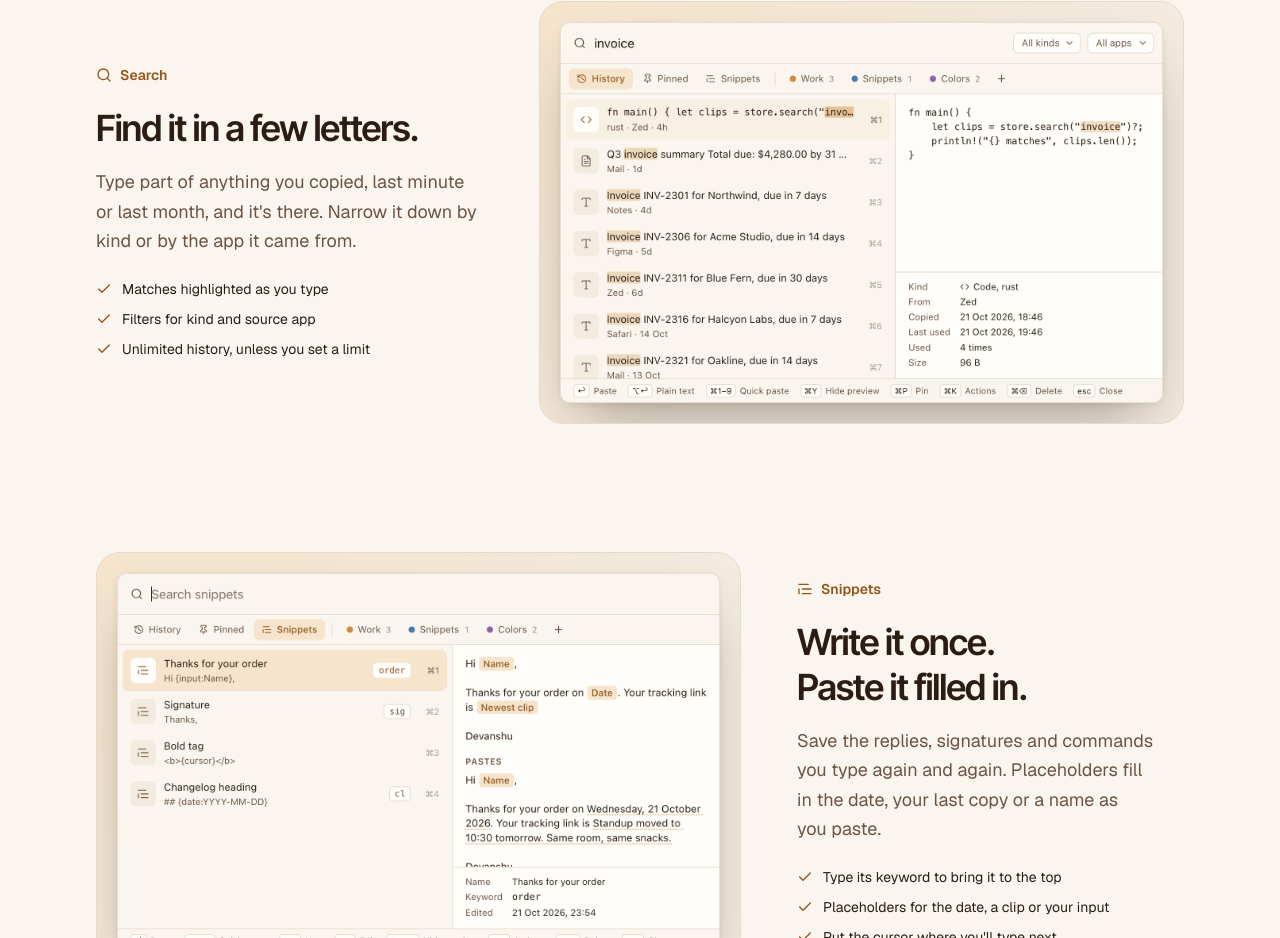
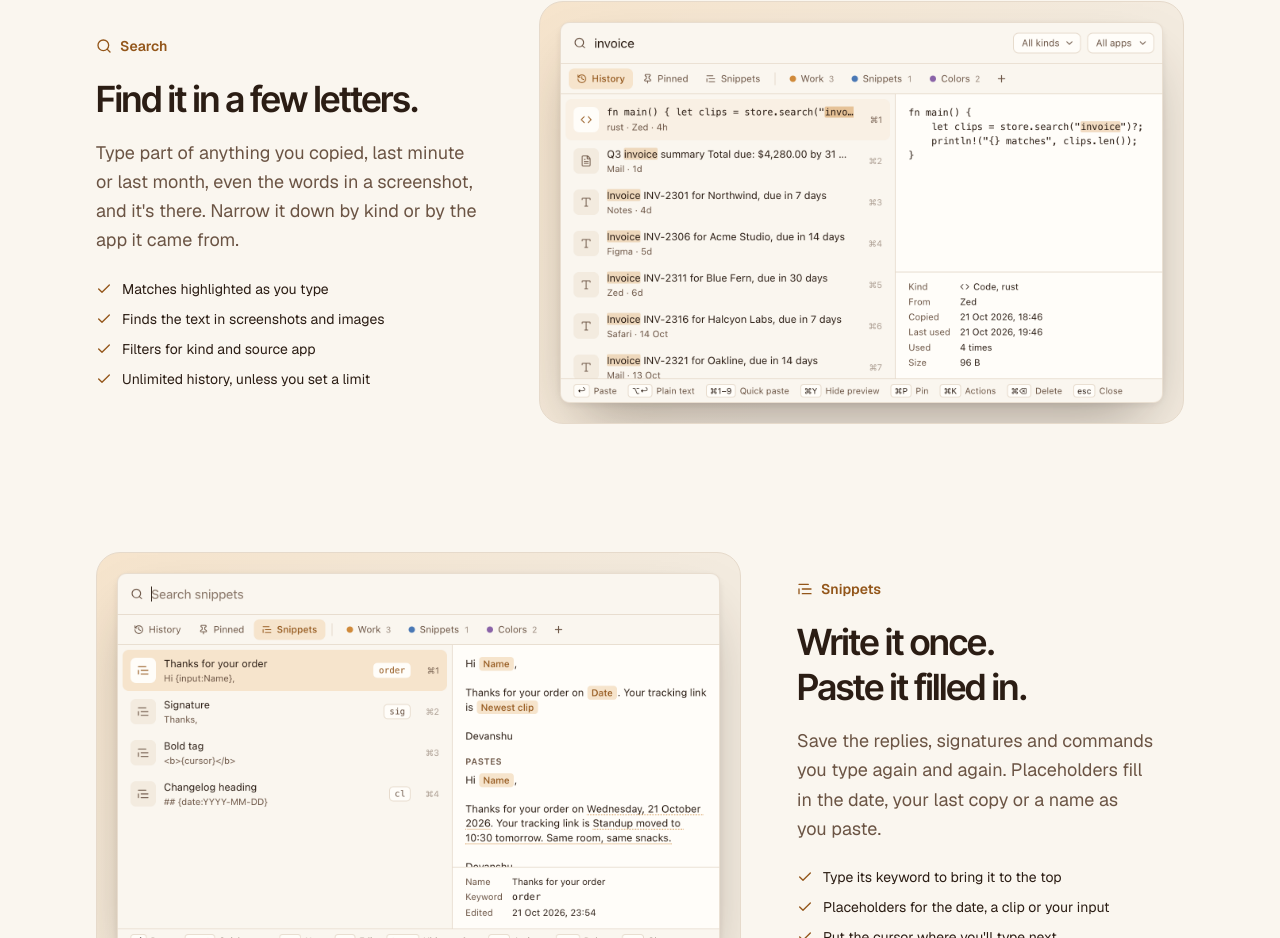
Before and after one commit to code-devanshu/kopi, a Next.js app in the folder apps/web/: page / in a window 1280 px wide. Shown: the part 1958-2896 px from the top of the page. Built offline with nearby package versions, Linux system fonts and the light colour scheme; no server answers.

Commit message:
docs: list finding text in images on the website and in the README
The OCR design's last step: the website's search feature and the FAQ's privacy answer mention it now that 0.1.0-alpha.11 is out, and the README lists it as built.

```diff
--- a/apps/web/src/components/faq.tsx
+++ b/apps/web/src/components/faq.tsx
@@ -56,7 +56,7 @@ const faqs: Array<{ question: string; answer: ReactNode }> = [
   {
     question: "Is my data private?",
     answer:
-      "Your history is stored locally on your computer. Sync is optional and off until you turn it on. When it's on, clips go straight between your computers on your local network, end-to-end encrypted, and never through a server. Kopi skips copies from password managers and content marked as sensitive, and because the code is open, anyone can verify how it all works.",
+      "Your history is stored locally on your computer. Sync is optional and off until you turn it on. When it's on, clips go straight between your computers on your local network, end-to-end encrypted, and never through a server. The text in images you copy is read on your computer too, never sent anywhere, and you can turn that off. Kopi skips copies from password managers and content marked as sensitive, and because the code is open, anyone can verify how it all works.",
   },
   {
     question: "Which platforms will it support?",
--- a/apps/web/src/components/features/features.tsx
+++ b/apps/web/src/components/features/features.tsx
@@ -29,8 +29,13 @@ const features: Feature[] = [
     eyebrow: "Search",
     icon: Search,
     title: "Find it in a few letters.",
-    description: "Type part of anything you copied, last minute or last month, and it's there. Narrow it down by kind or by the app it came from.",
-    points: ["Matches highlighted as you type", "Filters for kind and source app", "Unlimited history, unless you set a limit"],
+    description: "Type part of anything you copied, last minute or last month, even the words in a screenshot, and it's there. Narrow it down by kind or by the app it came from.",
+    points: [
+      "Matches highlighted as you type",
+      "Finds the text in screenshots and images",
+      "Filters for kind and source app",
+      "Unlimited history, unless you set a limit",
+    ],
     shot: {
       light: searchLight,
       dark: searchDark,
```
Also changed, not shown: 1 other file (tests, documents, lock files or other folders).
